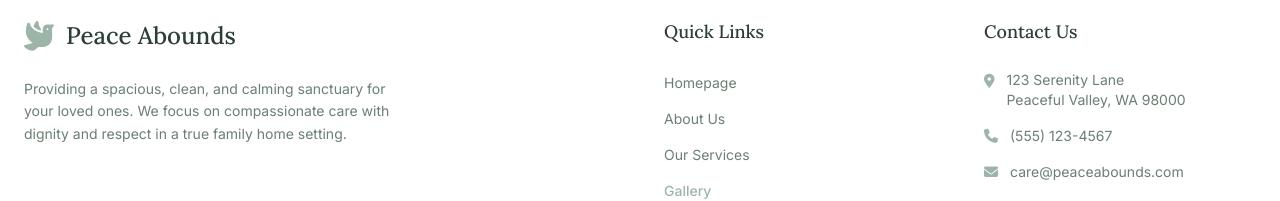
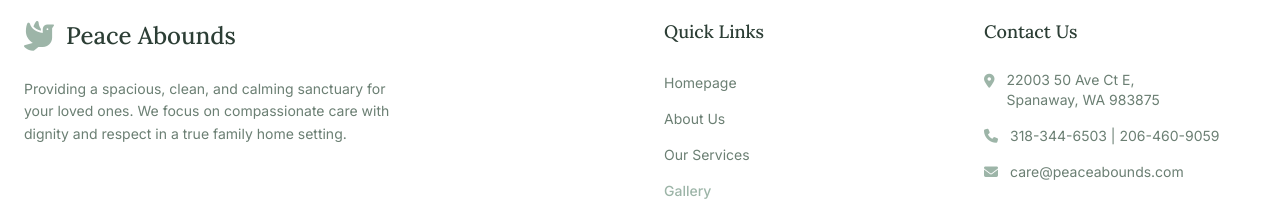
Before and after one commit to peterrobert/Peace-Abounds, a React (Vite) app: page / in a window 1280 px wide. Shown: the part 1260-1461 px from the top of the page. Built offline with nearby package versions, Linux system fonts and the light colour scheme.

Commit message:
Added the contacts details

```diff
--- a/src/components/Footer.jsx
+++ b/src/components/Footer.jsx
@@ -76,14 +76,14 @@ const Footer = () => {
               <li className="flex items-start gap-3 text-sm text-brand-muted">
                 <i className="fa-solid fa-location-dot mt-1 text-brand-sage"></i>
                 <span>
-                  123 Serenity Lane
+                  22003 50 Ave Ct E,
                   <br />
-                  Peaceful Valley, WA 98000
+                  Spanaway, WA 983875
                 </span>
               </li>
               <li className="flex items-center gap-3 text-sm text-brand-muted">
                 <i className="fa-solid fa-phone text-brand-sage"></i>
-                <span>(555) 123-4567</span>
+                <span>318-344-6503 | 206-460-9059</span>
               </li>
               <li className="flex items-center gap-3 text-sm text-brand-muted">
                 <i className="fa-solid fa-envelope text-brand-sage"></i>
```
